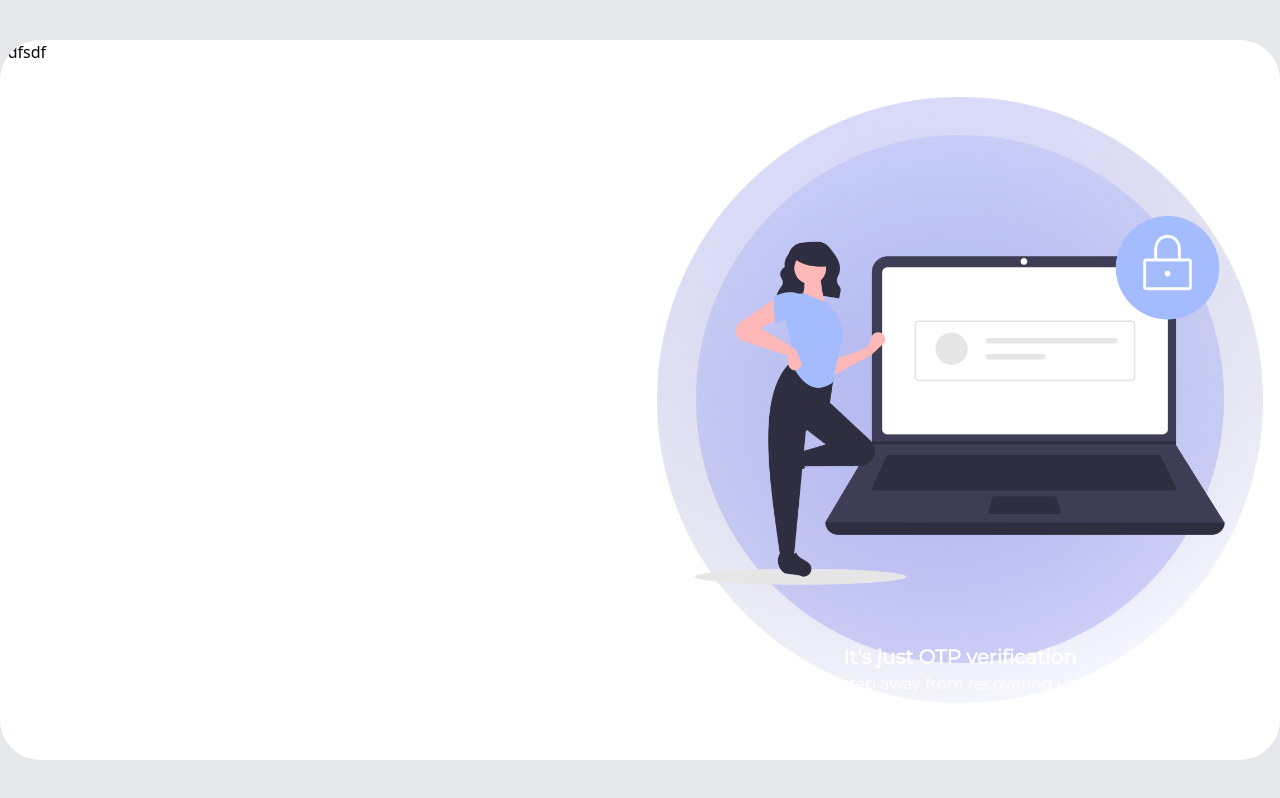
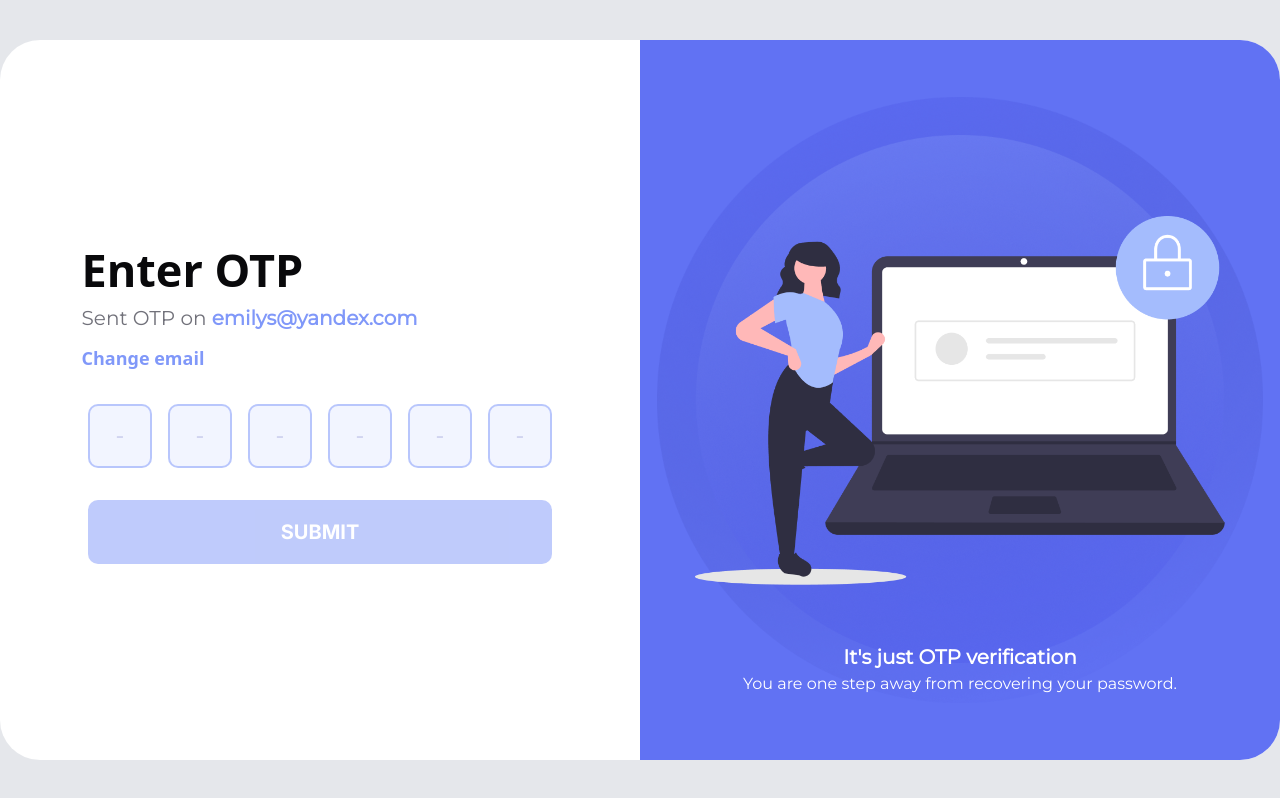
Before and after one commit to ivanLFN/test-nuxt-app, a Nuxt app: page /auth/enterOTP in a window 1280 px wide. Built offline with nearby package versions, Linux system fonts and the light colour scheme.

Commit message:
feat(enterOTP.vue): adding enerOTP page. Adding pinia logic

```diff
--- a/assets/css/main.css
+++ b/assets/css/main.css
@@ -197,3 +197,37 @@
   font-size: 20px;
   font-weight: 700;
 }
+
+.otp-sub-header {
+  color: #8098F9;
+  font-weight: 600;
+}
+
+.change-email {
+  color: #8098F9;
+  font-weight: 800;
+  font-family: 'Montserrat' Impact, Haettenschweiler, 'Arial Narrow Bold', sans-serif;
+  font-size: 18px;
+}
+
+.otp-input {
+  width: 64px;
+  height: 64px;
+  border: 2px solid;
+  border-color: rgba(128, 152, 249, 0.5);
+  background: rgba(128, 152, 249, 0.1);
+  font-family: 'Inter', sans-serif;
+  font-size: 1.2rem;
+  text-align: center;
+  border-radius: 10px;
+}
+
+.otp-input:focus,
+.otp-input:hover {
+  outline: none;
+}
+
+.otp-input::placeholder {
+  color: #2D31A6;
+  opacity: 0.2;
+}
--- a/components/ConfirmComponent.vue
+++ b/components/ConfirmComponent.vue
@@ -1,13 +1,14 @@
 <template>
+  <div class="row">
     <div class="confirm-class">Do you want to lose your completed data?</div>
     <div class="flex justify-start mt-5">
       <button class="cancel-btn me-5 px-10" @click="cancel">Cancel</button>
       <button class="confirm-btn px-10" @click="confirm">Accept</button>
     </div>
+  </div>
   </template>
 
 <script setup lang="ts">
- import { defineEmits } from 'vue'
 
 const emits = defineEmits(['confirmed', 'canceled'])
 
--- a/pages/auth/enterOTP.vue
+++ b/pages/auth/enterOTP.vue
@@ -1,9 +1,30 @@
 <template>
   <div class="flex h-full">
-    <section class="flex-1">
-      sdfsdf
+    <section class="flex-1 flex justify-center items-center">
+      <div class="form-class w-full row items-center">
+        <h1 class="form-header">
+          Enter OTP
+        </h1>
+        <div>
+          <p class="sub-text-create">Sent OTP on <span class="otp-sub-header">{{ signUpForm.email }}</span></p>
+          <p class="cursor-pointer mt-3 change-email" @click="changeEmail">Change email</p>
+        </div>
+        <div class="flex justify-center mt-8">
+          <form @submit.prevent="handleSubmit" class="row justify-center">
+            <div class="flex justify-center items-center space-x-4">
+              <input v-model="otp1" placeholder="-" type="text" maxlength="1" id="otp1" class="otp-input" />
+              <input v-model="otp2" placeholder="-" type="text" maxlength="1" id="otp2" class="otp-input" />
+              <input v-model="otp3" placeholder="-" type="text" maxlength="1" id="otp3" class="otp-input" />
+              <input v-model="otp4" placeholder="-" type="text" maxlength="1" id="otp4" class="otp-input" />
+              <input v-model="otp5" placeholder="-" type="text" maxlength="1" id="otp5" class="otp-input" />
+              <input v-model="otp6" placeholder="-" type="text" maxlength="1" id="otp6" class="otp-input" />
+            </div>
+            <button :disabled="!isFormValid" type="submit" class="classic-btn w-full mt-8">SUBMIT</button>
+          </form>
+        </div>
+      </div>
     </section>
-    <section class="flex-1">
+    <section class="flex-1 picture-section">
       <RightSection
         movingPictureURL="/images/otp-picture.png"
         textInfo="It's just OTP verification"
@@ -15,9 +36,71 @@
 
 <script setup lang="ts">
 import RightSection from '~/components/rightSection.vue'
+import { useSignUpFormStore } from '~/stores/SignUpStore'
+import { watch, ref, computed } from 'vue'
+import { useRouter } from 'vue-router'
+
+const router = useRouter()
+
+const signUpFormStore = useSignUpFormStore()
+
+const signUpForm = signUpFormStore.signUpForm
+
+watch(() => signUpFormStore.signUpForm, (newSignUpForm) => {
+  signUpForm.username = newSignUpForm.username
+  signUpForm.email = newSignUpForm.email
+  signUpForm.password = newSignUpForm.password
+})
+
+const changeEmail = () => {
+  signUpFormStore.resetPassword()
+  router.push('/auth/signUp')
+}
+
+const otp1 = ref('')
+const otp2 = ref('')
+const otp3 = ref('')
+const otp4 = ref('')
+const otp5 = ref('')
+const otp6 = ref('')
+
+const isFormValid = computed(() =>
+  otp1.value.trim() !== '' &&
+  otp2.value.trim() !== '' &&
+  otp3.value.trim() !== '' &&
+  otp4.value.trim() !== '' &&
+  otp5.value.trim() !== '' &&
+  otp6.value.trim() !== ''
+)
+
+const handleSubmit = async () => {
+  if (isFormValid.value) {
+    const formData = {
+      username: signUpForm.username,
+      password: signUpForm.password,
+      email: signUpForm.email,
+      code: `${otp1.value + otp2.value + otp3.value + otp4.value + otp5.value + otp6.value}`
+    }
+
+    try {
+      const responseData = await $fetch('https://dummyjson.com/auth/login', {
+        method: 'POST',
+        headers: {
+          'Content-Type': 'application/json',
+        },
+        body: JSON.stringify(formData),
+      })
+      console.log(responseData)
+
+    } catch (error) {
+      console.error('Error during login:', error)
+    }
+  }
+}
 
 definePageMeta({
   layout: 'auth'
 })
 
+
 </script>
--- a/pages/auth/signUp.vue
+++ b/pages/auth/signUp.vue
@@ -55,7 +55,7 @@
     </section>
     <section v-if="showConfirmModal" class="flex-1 flex justify-center items-center">
       <div class="form-class">
-        <ConfirmComponent class="flex items-center justify-center" @confirmed="confirmNavigation" @canceled="hideModal" />
+        <ConfirmComponent class="row items-center justify-center" @confirmed="confirmNavigation" @canceled="hideModal" />
       </div>
     </section>
     <section class="flex-1 picture-section">
@@ -73,6 +73,9 @@
 import RightSection from '~/components/rightSection.vue'
 import ConfirmComponent from '~/components/ConfirmComponent.vue'
 import { useRouter } from 'vue-router'
+import { useSignUpFormStore } from '~/stores/SignUpStore'
+
+const signUpFormStore = useSignUpFormStore()
 
 definePageMeta({
   layout: 'auth'
@@ -81,9 +84,21 @@ definePageMeta({
 const router = useRouter()
 const showConfirmModal = ref(false)
 
-const username = ref('')
-const email = ref('')
-const password = ref('')
+const username = computed({
+  get: () => signUpFormStore.signUpForm.username,
+  set: (value) => signUpFormStore.signUpForm.username = value
+})
+
+const email = computed({
+  get: () => signUpFormStore.signUpForm.email,
+  set: (value) => signUpFormStore.signUpForm.email = value
+})
+
+const password = computed({
+  get: () => signUpFormStore.signUpForm.password,
+  set: (value) => signUpFormStore.signUpForm.password = value
+})
+
 const confirmPassword = ref('')
 const isTermsAccepted = ref(false)
 
@@ -126,25 +141,8 @@ const confirmNavigation = () => {
 
 const handleSubmit = async () => {
   if (isFormValid.value) {
-    const formData = {
-      username: username.value,
-      email: email.value,
-      password: password.value
-    }
-
-    try {
-      const responseData = await $fetch('https://dummyjson.com/auth/login', {
-        method: 'POST',
-        headers: {
-          'Content-Type': 'application/json',
-        },
-        body: JSON.stringify(formData),
-      })
-      console.log(responseData)
-
-    } catch (error) {
-      console.error('Error during login:', error)
-    }
+    signUpFormStore.setSignUpFormData(username.value, email.value, password.value)
+    router.push('/auth/enterOTP')
   }
 }
 
--- /dev/null
+++ b/stores/SignUpStore.ts
@@ -0,0 +1,27 @@
+import { defineStore } from 'pinia'
+
+interface SignUpFormState {
+  username: string
+  email: string
+  password: string
+}
+
+export const useSignUpFormStore = defineStore('SignUpStore', {
+  state: (): { signUpForm: SignUpFormState } => ({
+    signUpForm: {
+      username: 'emilys',
+      email: 'emilys@yandex.com',
+      password: 'emilyspass'
+    }
+  }),
+  actions: {
+    setSignUpFormData(username: string, email: string, password: string) {
+      this.signUpForm.username = username
+      this.signUpForm.email = email
+      this.signUpForm.password = password
+    },
+    resetPassword() {
+      this.signUpForm.password = ''
+    }
+  }
+})
```
Also changed, not shown: app.vue (+0 -19 lines).
